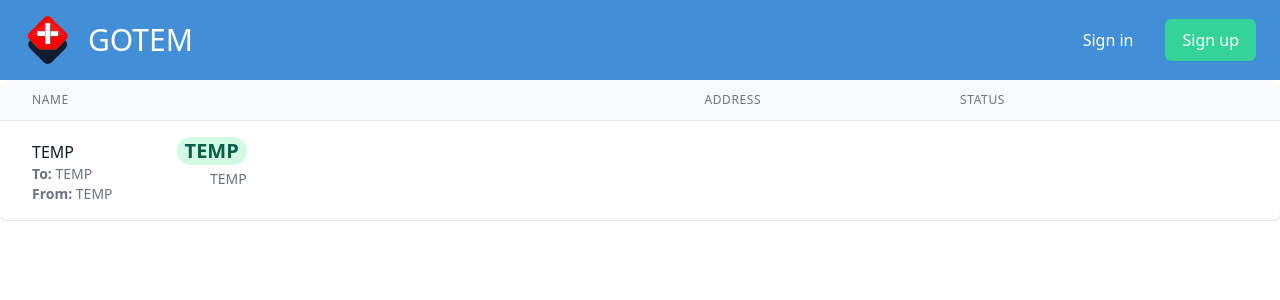
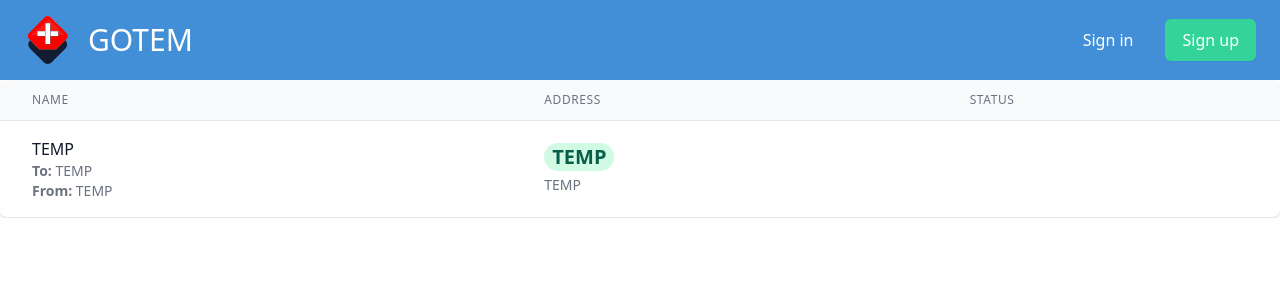
Before and after one commit to soumildatta/gotem, a React (Create React App) app: page / in a window 1280 px wide. Shown: the top 300 px of the page. Built offline with nearby package versions, Linux system fonts and the light colour scheme.

Commit message:
Fix alignment of price and date item

```diff
--- a/src/userDashboard/UserDashboard.jsx
+++ b/src/userDashboard/UserDashboard.jsx
@@ -28,9 +28,6 @@ const UserDashboard = () => {
                   >
                     Status
                   </th>
-                  <th scope="col" class="relative px-6 py-3">
-                    <span class="sr-only">Options</span>
-                  </th>
                 </tr>
               </thead>
               <tbody class="bg-white divide-y divide-gray-200">
--- a/src/userDashboard/UserRequestCards.jsx
+++ b/src/userDashboard/UserRequestCards.jsx
@@ -2,7 +2,6 @@ import React from "react";
 
 const UserRequestCards = () => {
   return (
-    <div>
     <tr>
       <td className="px-8 py-4">
         <div className="flex items-center">
@@ -19,14 +18,13 @@ const UserRequestCards = () => {
           </div>
         </div>
       </td>
-        <td className="px-8 py-4 text-right whitespace-nowrap">
+      <td className="px-6 py-4 whitespace-nowrap">
         <span className="px-2 py-1 mb-1 inline-flex text-xl leading-5 font-semibold rounded-full bg-green-100 text-green-800 ">
           TEMP
         </span>
         <div className="text-sm text-gray-500">TEMP</div>
       </td>
     </tr>
-    </div>
   );
 };
 
```
Lines whose indentation alone changed are shown as unchanged.
